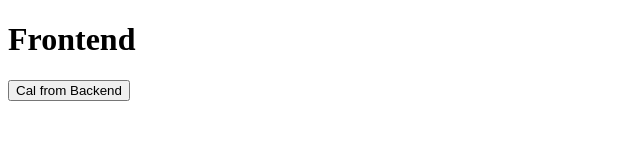
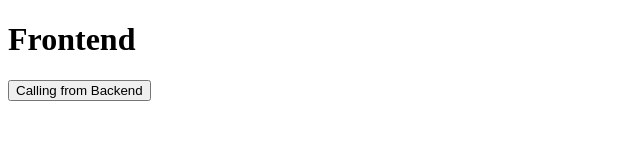
Before and after one commit to Terraform-3tier-Project/frontend, a plain HTML site: page index.html in a window 1280 px wide. Shown: the full height of the page, 0-640 px from the left. Drawn offline with Linux system fonts and the light colour scheme.

Commit message:
gitaction trigger

```diff
--- a/index.html
+++ b/index.html
@@ -6,7 +6,7 @@
 </head>
 <body>
   <h1>Frontend</h1>
-  <button onclick="fetchHello()">Cal from Backend</button>
+  <button onclick="fetchHello()">Calling from Backend</button>
   <p id="response"></p>
 
   <script>
```
